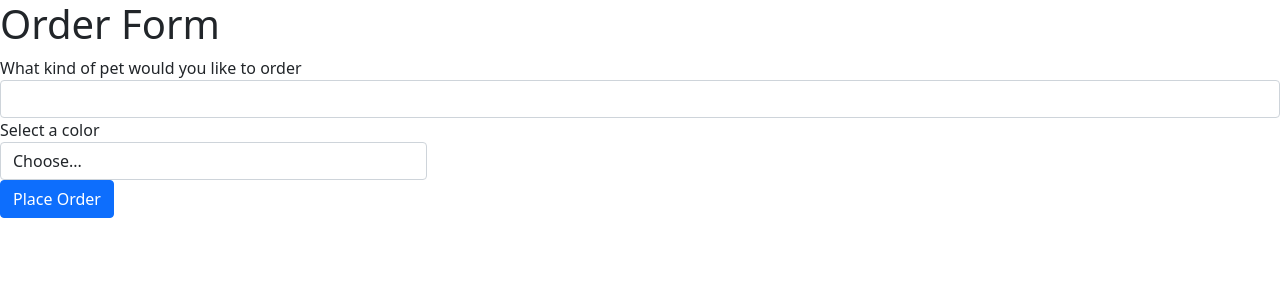
After one commit to williamwittig/pets2, a PHP site: page /views/pet-order.html in a window 1280 px wide. The commit adds this page. Shown: the top 300 px of the page. Run offline with PHP 8.4, Linux system fonts and the light colour scheme; some libraries are stand-ins or nearby versions.

Commit message:
Added order form

```diff
--- /dev/null
+++ b/views/pet-order.html
@@ -0,0 +1,36 @@
+<!DOCTYPE html>
+<html lang="en">
+<head>
+    <meta charset="UTF-8">
+    <link href="https://cdn.jsdelivr.net/npm/bootstrap@5.0.2/dist/css/bootstrap.min.css" rel="stylesheet" integrity="sha384-EVSTQN3/azprG1Anm3QDgpJLIm9Nao0Yz1ztcQTwFspd3yD65VohhpuuCOmLASjC" crossorigin="anonymous">
+
+    <title>PP Fun</title>
+</head>
+<body>
+    <h1>Order Form</h1>
+
+    <form>
+        <div class="form-group">
+            <label for="petType">What kind of pet would you like to order</label>
+            <input type="text" class="form-control" id="petType">
+        </div>
+        <div class="form-row">
+            <div class="form-group col-md-4">
+                <label for="inputColor">Select a color</label>
+                <select id="inputColor" class="form-control">
+                    <option selected>Choose...</option>
+                    <option>Purple</option>
+                    <option>Black and Tan</option>
+                    <option>Red</option>
+                </select>
+            </div>
+        </div>
+        <a class="btn btn-primary" href="order2">Place Order</a>
+    </form>
+
+    <!--Bootstrap JS-->
+    <script src="https://code.jquery.com/jquery-3.2.1.slim.min.js" integrity="sha384-KJ3o2DKtIkvYIK3UENzmM7KCkRr/rE9/Qpg6aAZGJwFDMVNA/GpGFF93hXpG5KkN" crossorigin="anonymous"></script>
+    <script src="https://cdn.jsdelivr.net/npm/@popperjs/core@2.9.2/dist/umd/popper.min.js" integrity="sha384-IQsoLXl5PILFhosVNubq5LC7Qb9DXgDA9i+tQ8Zj3iwWAwPtgFTxbJ8NT4GN1R8p" crossorigin="anonymous"></script>
+    <script src="https://cdn.jsdelivr.net/npm/bootstrap@5.0.2/dist/js/bootstrap.min.js" integrity="sha384-cVKIPhGWiC2Al4u+LWgxfKTRIcfu0JTxR+EQDz/bgldoEyl4H0zUF0QKbrJ0EcQF" crossorigin="anonymous"></script>
+</body>
+</html>
```
Also changed, not shown: index.php (+5 -2 lines), views/home.html (deleted, +0 -12 lines), views/pet-home.html (added, +19 -0 lines).
